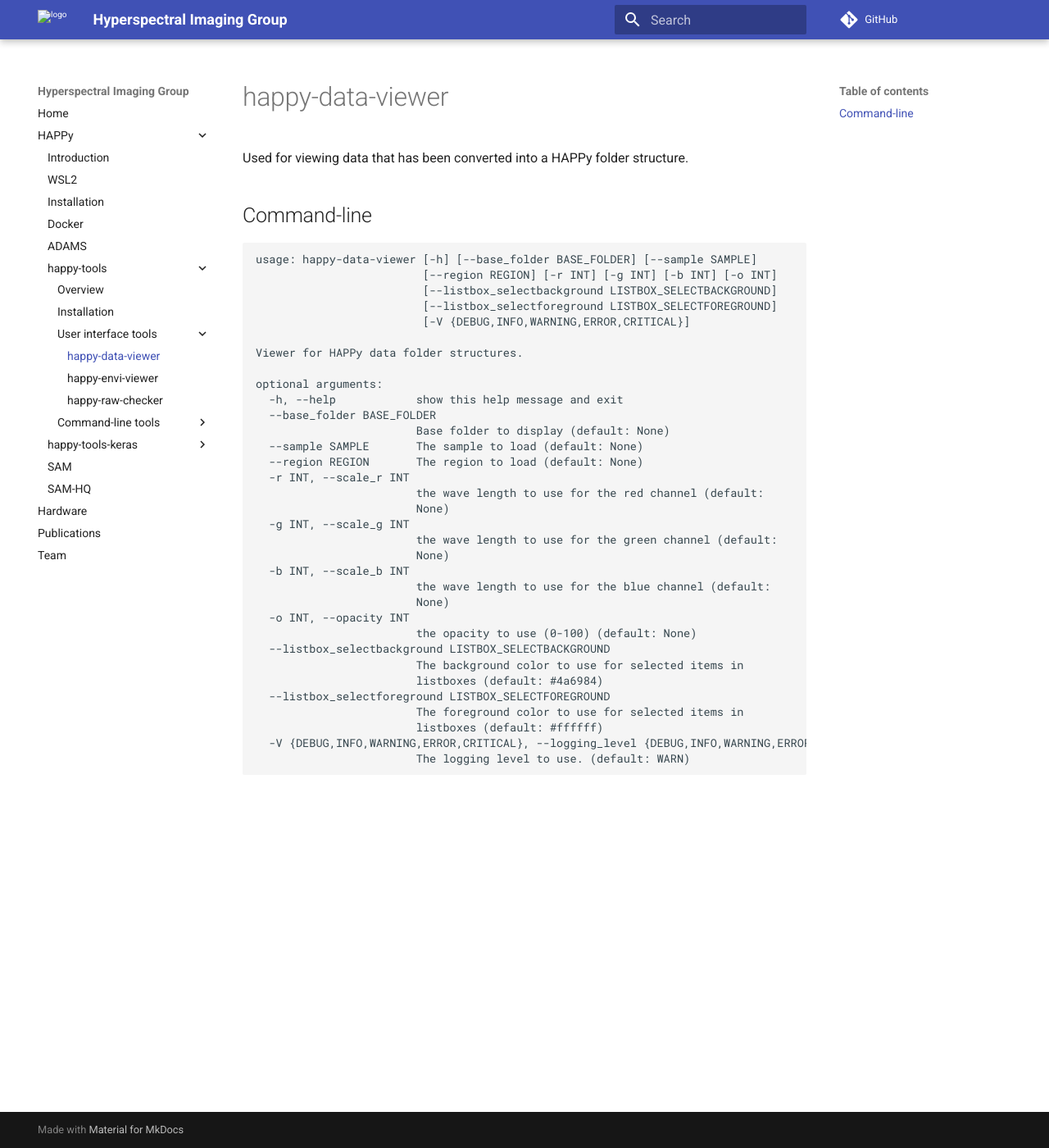
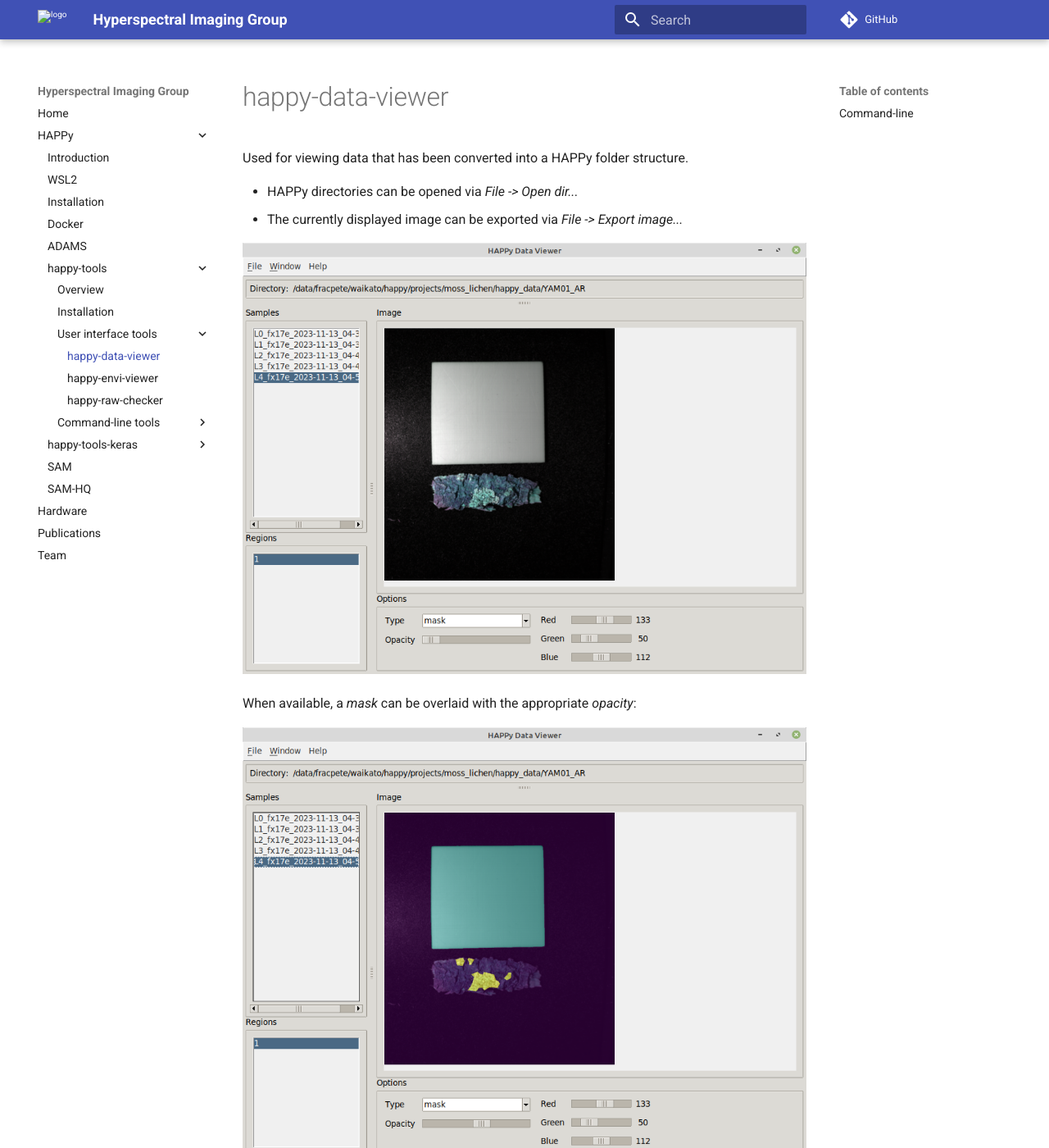
Before and after one commit to wairas/hsi-website, an MkDocs documentation site: the page built from docs/happy/happy_tools/happy-data-viewer.md, in a window 1280 px wide and 1400 px high. Shown: the whole window at 82% size. Built offline with MkDocs 1.6.1 and Material for MkDocs 9.7.7, drawn with Linux system fonts in a browser that asks for light colours; comment, search, counter and statistics services are not loaded.

Commit message:
added screenshots for the Data viewer

```diff
--- a/docs/happy/happy_tools/happy-data-viewer.md
+++ b/docs/happy/happy_tools/happy-data-viewer.md
@@ -1,4 +1,13 @@
 Used for viewing data that has been converted into a HAPPy folder structure.
+
+* HAPPy directories can be opened via *File -> Open dir...*
+* The currently displayed image can be exported via *File -> Export image...*
+
+![Data Viewer with sample loaded](img/data_viewer-main.png)
+
+When available, a *mask* can be overlaid with the appropriate *opacity*:
+
+![Data Viewer with mask overlaid](img/data_viewer-mask.png)
 
 # Command-line
 
```
Also changed, not shown: docs/happy/happy_tools/img/data_viewer-main.png (added), docs/happy/happy_tools/img/data_viewer-mask.png (added).
